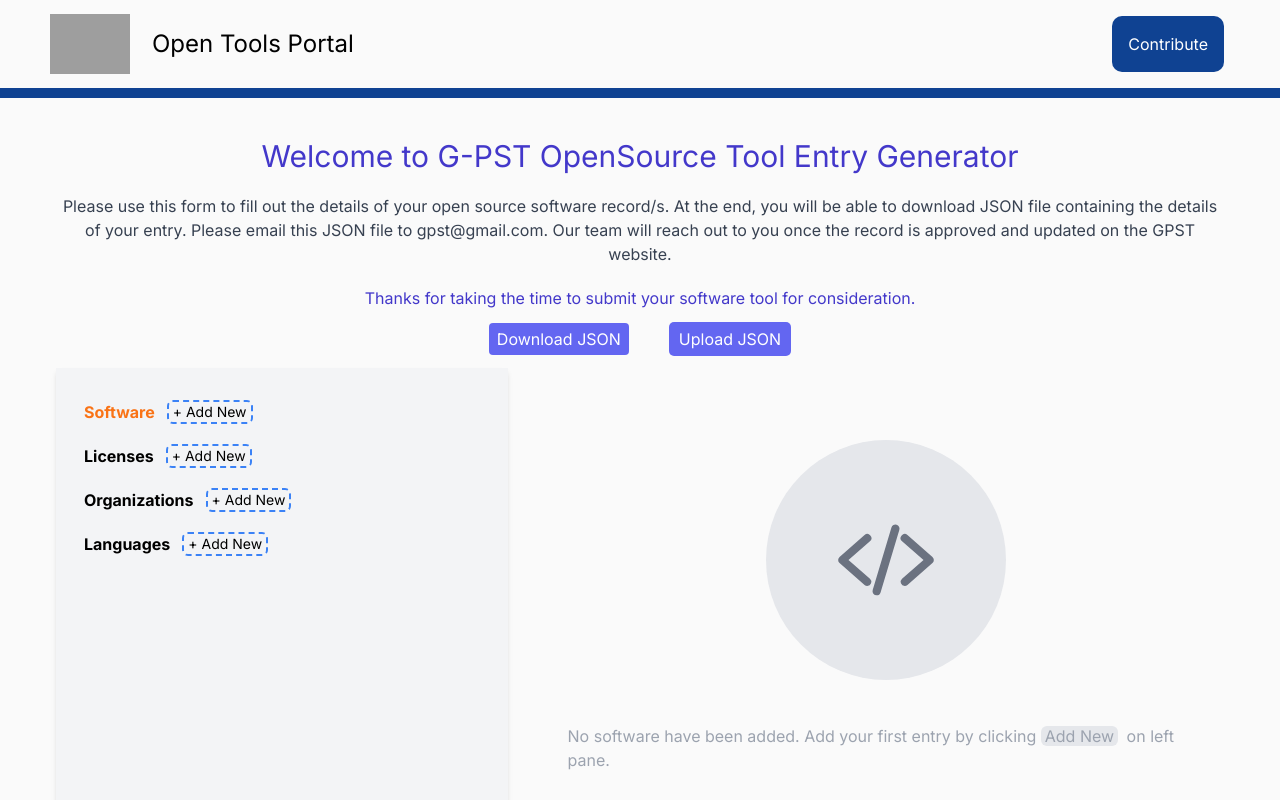
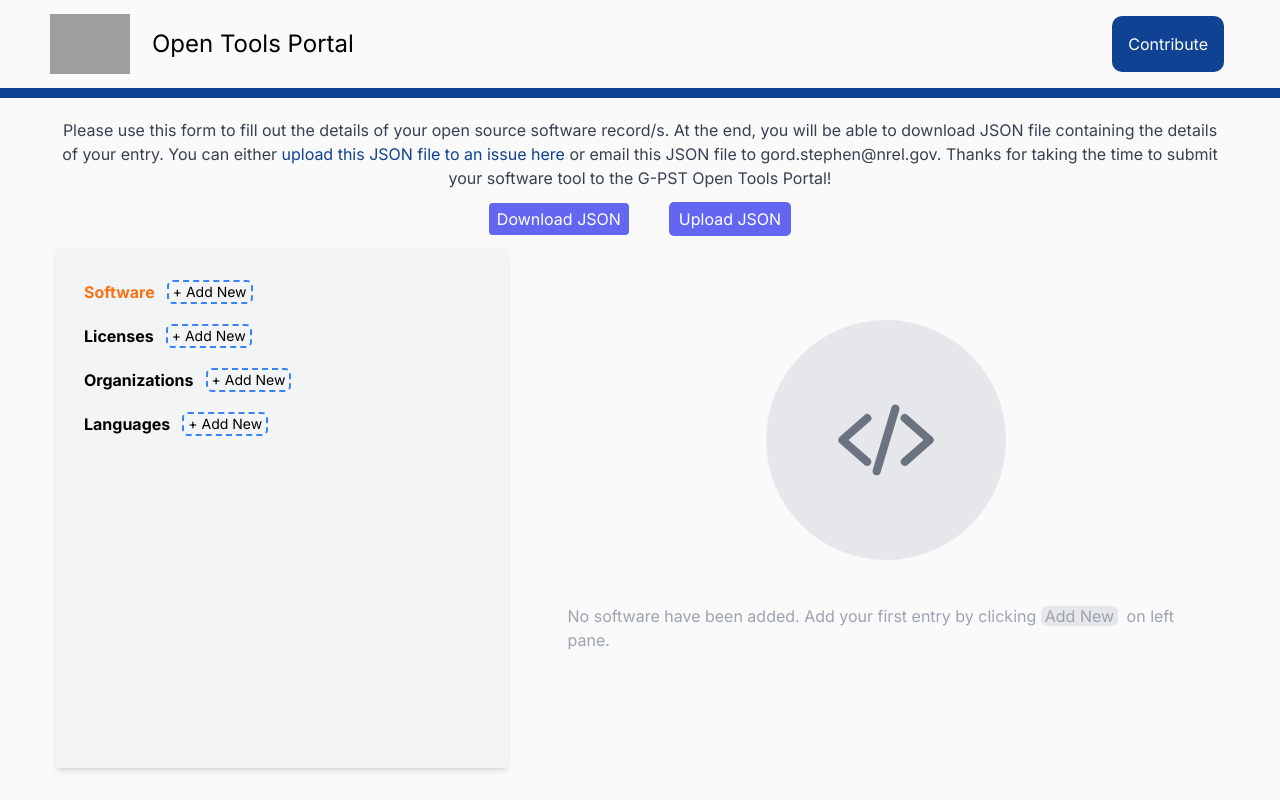
Before and after one commit to G-PST/opentools-form, a Next.js app: page /contribute/ in a window 1280 px wide. Shown: the top 800 px of the page. Built offline with nearby package versions, Linux system fonts and the light colour scheme; grey boxes are pictures that could not be loaded.

Commit message:
more cosmetic modifications

```diff
--- a/app/hero-section.tsx
+++ b/app/hero-section.tsx
@@ -1,16 +1,13 @@
 export const HeroSection: React.FC = () => {
     return (
         <div className="text-center">
-            <h1 className="text-3xl text-indigo-700">
-                Welcome to G-PST OpenSource Tool Entry Generator</h1>
-            <p className="py-5 text-gray-700"> Please use this form to fill out the details of your
+
+            <p className="pb-3 text-gray-700"> Please use this form to fill out the details of your
                 open source software record/s. At the end, you will be
-                able to download JSON file containing the details of your entry.
-                Please email this JSON file to <span>gpst@gmail.com</span>. Our
-                team will reach out to you once the record is approved and
-                updated on the GPST website.
-            </p>
-            <p className="text-indigo-700"> Thanks for taking the time to submit your software tool for consideration.</p>
+                able to download JSON file containing the details of your entry. You can either
+                 <a href="https://github.com/G-PST/opentools/issues" target="_blank"> upload this JSON file to an issue here </a> or
+                 email this JSON file to <span>gord.stephen@nrel.gov</span>. Thanks for taking the time to submit your software tool
+            to the G-PST Open Tools Portal! </p>
         </div>
     )
 }
--- a/app/page.tsx
+++ b/app/page.tsx
@@ -290,7 +290,7 @@
             <HeroSection />
 
             {
-                hasErrors() && <div className="flex justify-center gap-x-10 my-3 items-center">
+                hasErrors() && <div className="flex justify-center gap-x-10 mb-3 items-center">
                     <DownloadJSONButtonView onDownload={handleDownloadJSON} />
                     <UploadJSONSection setFormData={handleUploadJSON} />
                 </div>
@@ -333,7 +333,7 @@
                 </div>
             </header>
             <main>
-                <div className="relative py-10 h-screen">
+                <div className="relative py-5 h-screen">
                     <HomePage />
                 </div>
             </main>
```
